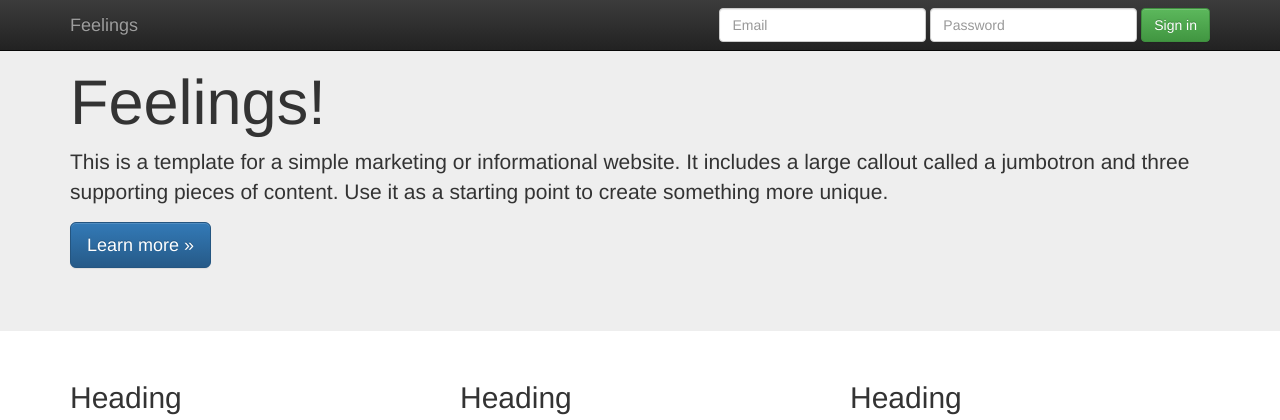
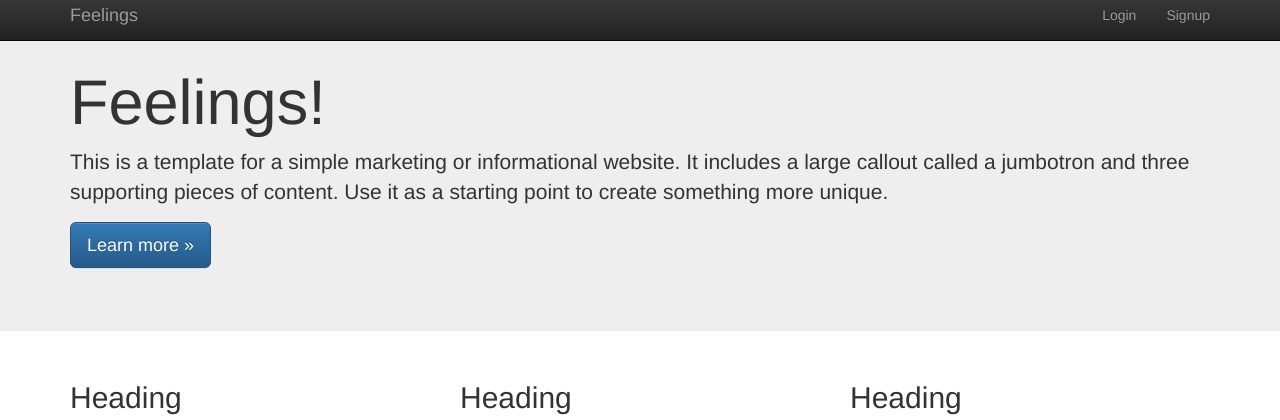
Before and after one commit to ojhadibyanshu92/livestream-django-feeling, a Django app: page / in a window 1280 px wide. Shown: the top 420 px of the page. Run offline with Django 3.2, Linux system fonts and the light colour scheme; parts of the project's set-up code (start-up, migrations or seed data) failed here and were passed over; some libraries are stand-ins or nearby versions.

Commit message:
Dashboard place holder and login redirect setting

```diff
--- a/feeling/templates/layout.html
+++ b/feeling/templates/layout.html
@@ -1,5 +1,6 @@
+<!DOCTYPE html>
 {% load static from staticfiles %}
-<!DOCTYPE html>
+
 
 <html lang="en">
   <head>
@@ -21,6 +22,11 @@
       <script src="https://oss.maxcdn.com/html5shiv/3.7.3/html5shiv.min.js"></script>
       <script src="https://oss.maxcdn.com/respond/1.4.2/respond.min.js"></script>
     <![endif]-->
+      <style>
+          .navbar{
+              margin-top: -10px;
+          }
+      </style>
   </head>
   <body>
       <nav class="navbar navbar-inverse navbar-fixed-top">
@@ -35,15 +41,14 @@
           <a class="navbar-brand" href="{% url 'home' %}">Feelings</a>
         </div>
         <div id="navbar" class="navbar-collapse collapse">
-          <form class="navbar-form navbar-right">
-            <div class="form-group">
-              <input type="text" placeholder="Email" class="form-control">
-            </div>
-            <div class="form-group">
-              <input type="password" placeholder="Password" class="form-control">
-            </div>
-            <button type="submit" class="btn btn-success">Sign in</button>
-          </form>
+           <nav class="nav navbar-nav navbar-right">
+          {% if not user.is_authenticated %}
+         <li><a href="{% url 'users:login' %}">Login</a></li>
+         <li><a href="#">Signup</a></li>
+          {% else %}
+          <li><a href="#">Record</a></li>
+            </nav>
+          {% endif %}
         </div><!--/.navbar-collapse -->
       </div>
     </nav>
--- a/feeling/users/urls.py
+++ b/feeling/users/urls.py
@@ -1,5 +1,7 @@
 from django.conf.urls import url,include
+from . import views
 
 urlpatterns =[
+    url(r'^dashboard/$',views.dashboard,name='dashboard'),
     url('^',include('django.contrib.auth.urls'))
 ]
--- a/feeling/users/views.py
+++ b/feeling/users/views.py
@@ -1,3 +1,4 @@
 from django.shortcuts import render
-
-# Create your views here.
+from django.contrib.auth import logout
+def dashboard(request):
+    return render(request,'users/dashboard.html')
```
Also changed, not shown: feeling/feeling/settings.py (+11 -0 lines), feeling/templates/users/dashboard.html (added, +13 -0 lines), feeling/db.sqlite3, feeling/thoughts/migrations/0002_auto_20190828_1558.py (added), feeling/thoughts/models.py (line endings or trailing spaces).
